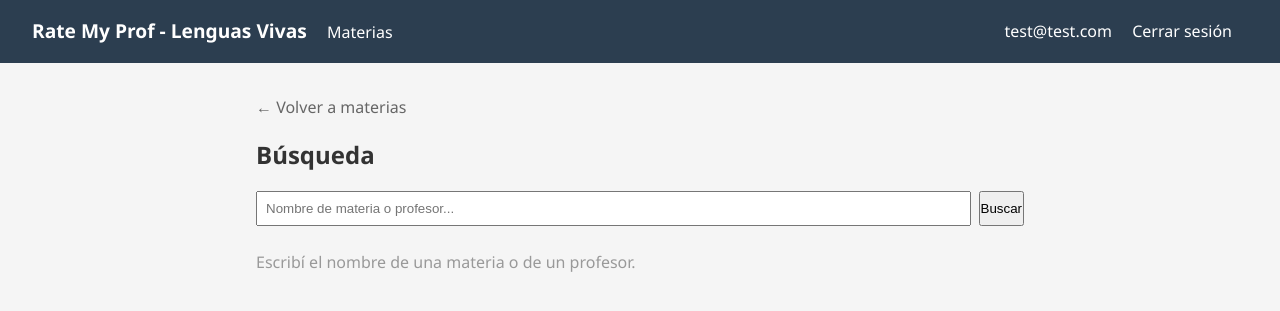
After one commit to miru-porto/reviews-lenguitas, a Spring Boot app: page /buscar in a window 1280 px wide. The commit adds this page. Shown: the top 311 px of the page. Run offline with Spring Boot 4, Linux system fonts and the light colour scheme; a user stored in the database is signed in; some of the project's set-up classes (security, data sources, template engines, error pages and the like) are left out, and stand-ins take their place; some libraries are stand-ins or nearby versions.

Commit message:
feat: implemento búsqueda por materia y actualizo README.md

```diff
--- a/src/main/java/com/lenguas/ratemyprof/config/SecurityConfig.java
+++ b/src/main/java/com/lenguas/ratemyprof/config/SecurityConfig.java
@@ -21,8 +21,8 @@ public class SecurityConfig {
     public SecurityFilterChain filterChain(HttpSecurity http) throws Exception {
         http
             .authorizeHttpRequests(auth -> auth
-                // Páginas públicas: home, ver materias, ver reviews
-                .requestMatchers("/", "/materias", "/materias/**", "/catedra/**", "/registro", "/css/**").permitAll()
+                // Páginas públicas: home, ver materias, ver reviews, buscar
+                .requestMatchers("/", "/materias", "/materias/**", "/catedra/**", "/buscar", "/registro", "/css/**").permitAll()
                 // Crear review requiere estar logueado
                 .requestMatchers("/review/**").authenticated()
                 .anyRequest().authenticated()
--- /dev/null
+++ b/src/main/java/com/lenguas/ratemyprof/controller/BusquedaController.java
@@ -0,0 +1,25 @@
+package com.lenguas.ratemyprof.controller;
+
+import com.lenguas.ratemyprof.service.BusquedaService;
+import lombok.RequiredArgsConstructor;
+import org.springframework.stereotype.Controller;
+import org.springframework.ui.Model;
+import org.springframework.web.bind.annotation.GetMapping;
+import org.springframework.web.bind.annotation.RequestParam;
+
+@Controller
+@RequiredArgsConstructor
+public class BusquedaController {
+
+    private final BusquedaService busquedaService;
+
+    /**
+     * Búsqueda por nombre de materia o de profesor (público).
+     * GET con query param para que la URL sea compartible: /buscar?q=fonetica
+     */
+    @GetMapping("/buscar")
+    public String buscar(@RequestParam(defaultValue = "") String q, Model model) {
+        model.addAttribute("resultados", busquedaService.buscar(q));
+        return "resultados-busqueda";
+    }
+}
--- a/src/main/java/com/lenguas/ratemyprof/repository/MateriaRepository.java
+++ b/src/main/java/com/lenguas/ratemyprof/repository/MateriaRepository.java
@@ -3,5 +3,10 @@ package com.lenguas.ratemyprof.repository;
 import com.lenguas.ratemyprof.model.Materia;
 import org.springframework.data.jpa.repository.JpaRepository;
 
+import java.util.List;
+
 public interface MateriaRepository extends JpaRepository<Materia, Long> {
+
+    /** Búsqueda por nombre parcial, sin distinguir mayúsculas (LIKE %q%). */
+    List<Materia> findByNombreContainingIgnoreCase(String nombre);
 }
--- a/src/main/resources/templates/materias.html
+++ b/src/main/resources/templates/materias.html
@@ -23,6 +23,12 @@
         <h2 style="margin-bottom: 1rem;">Materias</h2>
         <p style="margin-bottom: 1.5rem; color: #666;">Elegí una materia para ver las cátedras y sus reviews.</p>
 
+        <form th:action="@{/buscar}" method="get" style="display: flex; gap: 0.5rem; margin-bottom: 1.5rem;">
+            <input type="text" name="q" placeholder="Buscar materia o profesor..."
+                   style="flex: 1; padding: 0.5rem;">
+            <button type="submit">Buscar</button>
+        </form>
+
         <div th:each="materia : ${materias}">
             <a th:href="@{/materias/{id}(id=${materia.id})}" class="materia-link"
                th:text="${materia.nombre}">Fonética Inglesa</a>
--- /dev/null
+++ b/src/main/resources/templates/resultados-busqueda.html
@@ -0,0 +1,66 @@
+<!DOCTYPE html>
+<html xmlns:th="http://www.thymeleaf.org" xmlns:sec="http://www.thymeleaf.org/extras/spring-security">
+<head>
+    <meta charset="UTF-8">
+    <title>Búsqueda - Rate My Prof</title>
+    <link rel="stylesheet" th:href="@{/css/style.css}">
+</head>
+<body>
+    <nav>
+        <div>
+            <a href="/" class="brand">Rate My Prof - Lenguas Vivas</a>
+            <a th:href="@{/materias}">Materias</a>
+        </div>
+        <div>
+            <span sec:authorize="isAuthenticated()" sec:authentication="name" style="color:white; margin-right:1rem;"></span>
+            <a sec:authorize="isAnonymous()" th:href="@{/login}">Iniciar sesión</a>
+            <a sec:authorize="isAnonymous()" th:href="@{/registro}">Registrarse</a>
+            <a sec:authorize="isAuthenticated()" th:href="@{/logout}">Cerrar sesión</a>
+        </div>
+    </nav>
+
+    <div class="container">
+        <a th:href="@{/materias}" style="color: #666; text-decoration: none;">← Volver a materias</a>
+        <h2 style="margin: 1rem 0;">Búsqueda</h2>
+
+        <form th:action="@{/buscar}" method="get" style="display: flex; gap: 0.5rem; margin-bottom: 1.5rem;">
+            <input type="text" name="q" th:value="${resultados.consulta}"
+                   placeholder="Nombre de materia o profesor..."
+                   style="flex: 1; padding: 0.5rem;">
+            <button type="submit">Buscar</button>
+        </form>
+
+        <!-- Sin término: todavía no se buscó nada -->
+        <p th:if="${resultados.consulta.isEmpty()}" style="color: #999;">
+            Escribí el nombre de una materia o de un profesor.
+        </p>
+
+        <div th:if="${!resultados.consulta.isEmpty()}">
+            <p th:if="${resultados.vacio}" style="color: #999;">
+                No se encontraron resultados para
+                "<span th:text="${resultados.consulta}">fonetica</span>".
+            </p>
+
+            <div th:if="${!#lists.isEmpty(resultados.materias)}">
+                <h3 style="margin-bottom: 0.5rem;">Materias</h3>
+                <div th:each="materia : ${resultados.materias}">
+                    <a th:href="@{/materias/{id}(id=${materia.id})}" class="materia-link"
+                       th:text="${materia.nombre}">Fonética Inglesa</a>
+                </div>
+            </div>
+
+            <div th:if="${!#lists.isEmpty(resultados.catedras)}" style="margin-top: 1.5rem;">
+                <h3 style="margin-bottom: 0.5rem;">Profesores</h3>
+                <div th:each="cat : ${resultados.catedras}" class="card">
+                    <h3>
+                        <a th:href="@{/catedra/{id}(id=${cat.catedraId})}" style="text-decoration: none; color: #2c3e50;">
+                            <span th:text="${cat.apellidoProfesor + ', ' + cat.nombreProfesor}">García, María</span>
+                        </a>
+                    </h3>
+                    <span style="color: #666;" th:text="${cat.materiaNombre}">Fonética Inglesa</span>
+                </div>
+            </div>
+        </div>
+    </div>
+</body>
+</html>
```
Also changed, not shown: src/main/java/com/lenguas/ratemyprof/dto/MateriaView.java (added, +15 -0 lines), src/main/java/com/lenguas/ratemyprof/dto/ResultadosBusqueda.java (added, +23 -0 lines), src/main/java/com/lenguas/ratemyprof/repository/CatedraRepository.java (+14 -0 lines), src/main/java/com/lenguas/ratemyprof/service/BusquedaService.java (added, +46 -0 lines), README.md.
